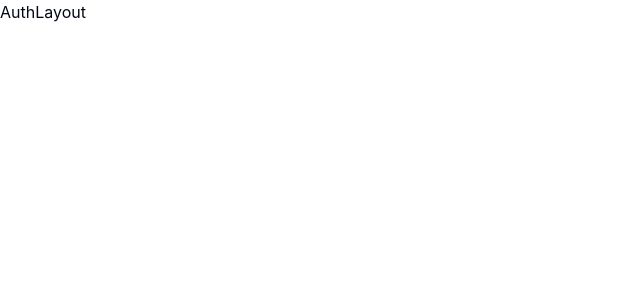
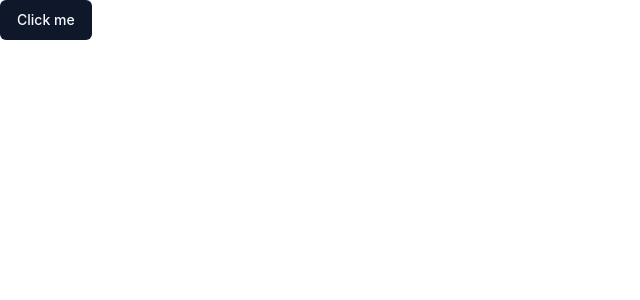
Before and after one commit to EwelinaManiecka/social-media-app, a React (Vite) app: page /social-media-app/sign-up in a window 1280 px wide. Shown: the top 300 px of the page, without its empty margins (0-640 px from the left). Built offline with nearby package versions, Linux system fonts and the light colour scheme.

Commit message:
add button in sign-up

```diff
--- a/src/_auth/AuthLayout.tsx
+++ b/src/_auth/AuthLayout.tsx
@@ -1,8 +1,23 @@
 // import React from 'react';
+import { Outlet, Navigate } from "react-router-dom";
 
 const AuthLayout = () => {
+
+  const isAuthenticated = false;
+
+
   return (
-    <div>AuthLayout</div>
+    <>
+      {isAuthenticated ? (
+        <Navigate to="/" />
+      ) : (
+        <>
+          <section>
+            <Outlet />
+          </section>
+        </>
+      )}
+    </>
   )
 }
 
--- a/src/_auth/forms/SignupForm.tsx
+++ b/src/_auth/forms/SignupForm.tsx
@@ -1,8 +1,11 @@
 // import React from 'react';
+import { Button } from "@/components/ui/button";
 
 const SignupForm = () => {
   return (
-    <div>SignupForm</div>
+    <div>
+      <Button>Click me</Button>
+    </div>
   )
 }
 
```
